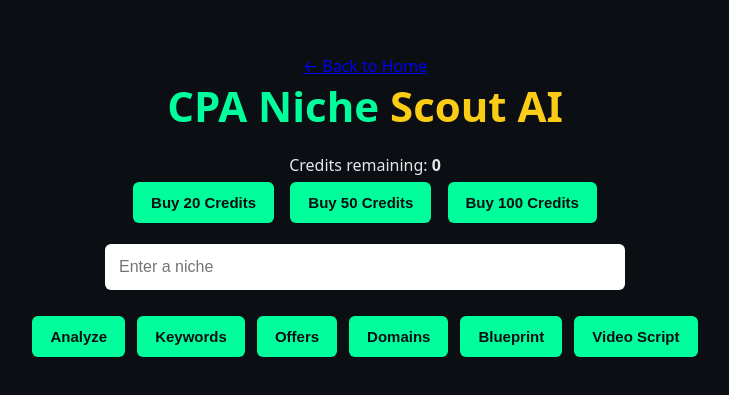
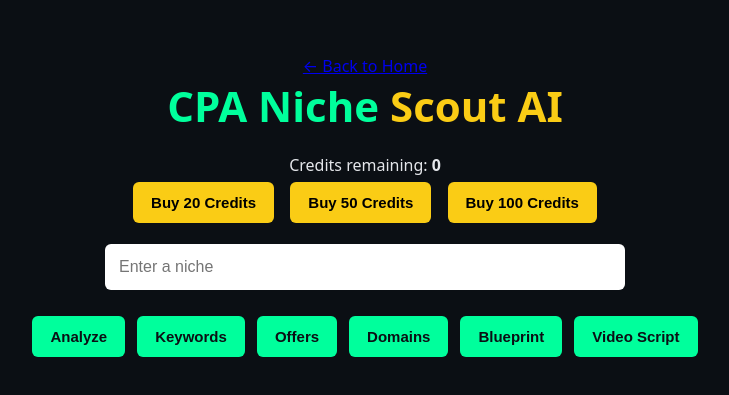
Before and after one commit to nextwaveaisuite/cpa-niche-scout-ai, a Next.js app: page /dashboard in a window 1280 px wide. Shown: the part 191-586 px from the top of the page, without its empty margins (275-1004 px from the left). Built offline with nearby package versions, Linux system fonts and the light colour scheme.

Commit message:
page.tsx

```diff
--- a/app/dashboard/page.tsx
+++ b/app/dashboard/page.tsx
@@ -29,7 +29,6 @@ export default function Dashboard() {
       window.history.replaceState({}, "", "/dashboard");
     }
 
-    // Read credits
     const match = document.cookie.match(/cpa_credits=(\d+)/);
     if (match) setCredits(parseInt(match[1], 10));
   }, []);
@@ -95,10 +94,26 @@ export default function Dashboard() {
         Credits remaining: <strong>{credits}</strong>
       </p>
 
+      {/* 💰 Credit Buy Buttons */}
       <div style={{ marginBottom: "15px" }}>
-        <button onClick={() => buyCredits("small")}>Buy 20 Credits</button>{" "}
-        <button onClick={() => buyCredits("medium")}>Buy 50 Credits</button>{" "}
-        <button onClick={() => buyCredits("large")}>Buy 100 Credits</button>
+        <button
+          style={{ background: "#facc15", color: "#000", fontWeight: 700 }}
+          onClick={() => buyCredits("small")}
+        >
+          Buy 20 Credits
+        </button>{" "}
+        <button
+          style={{ background: "#facc15", color: "#000", fontWeight: 700 }}
+          onClick={() => buyCredits("medium")}
+        >
+          Buy 50 Credits
+        </button>{" "}
+        <button
+          style={{ background: "#facc15", color: "#000", fontWeight: 700 }}
+          onClick={() => buyCredits("large")}
+        >
+          Buy 100 Credits
+        </button>
       </div>
 
       <input
@@ -122,4 +137,4 @@ export default function Dashboard() {
       {content && <div className="result-box">{content}</div>}
     </div>
   );
-  }
+      }
```
